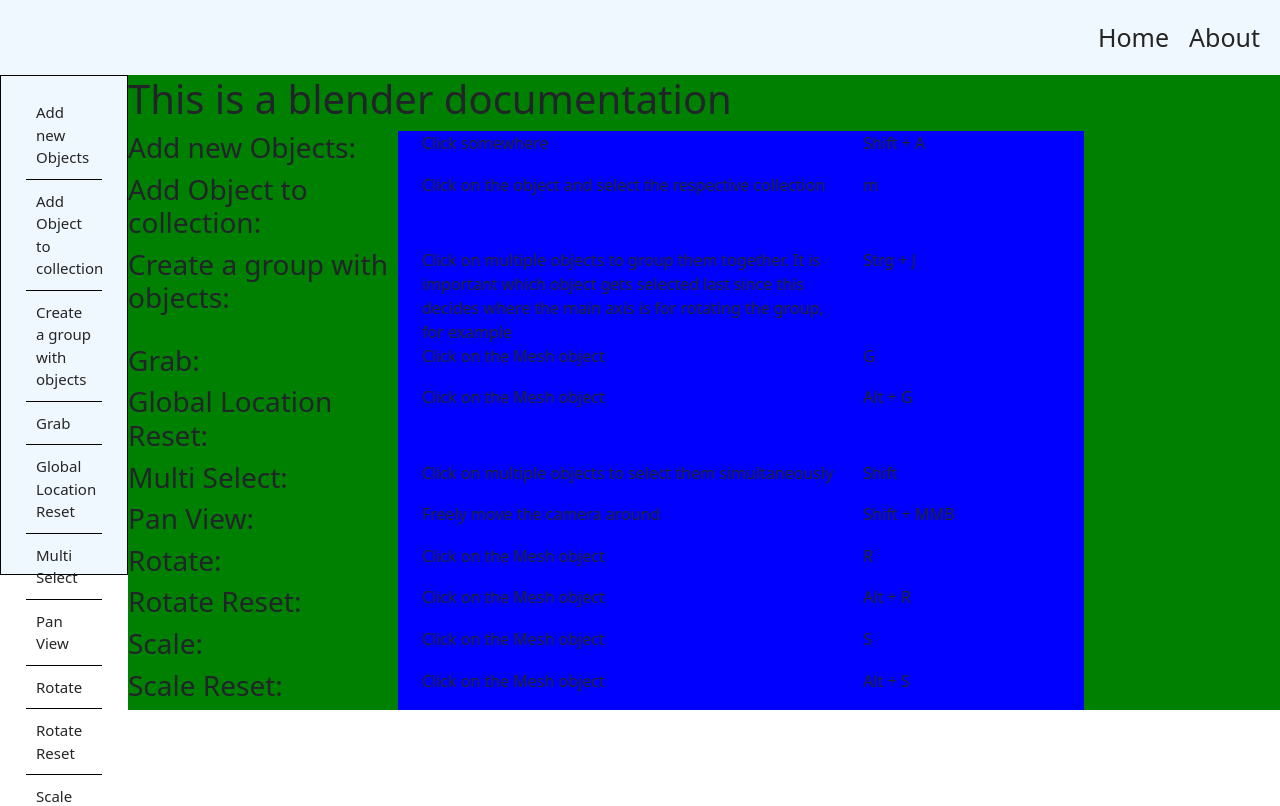
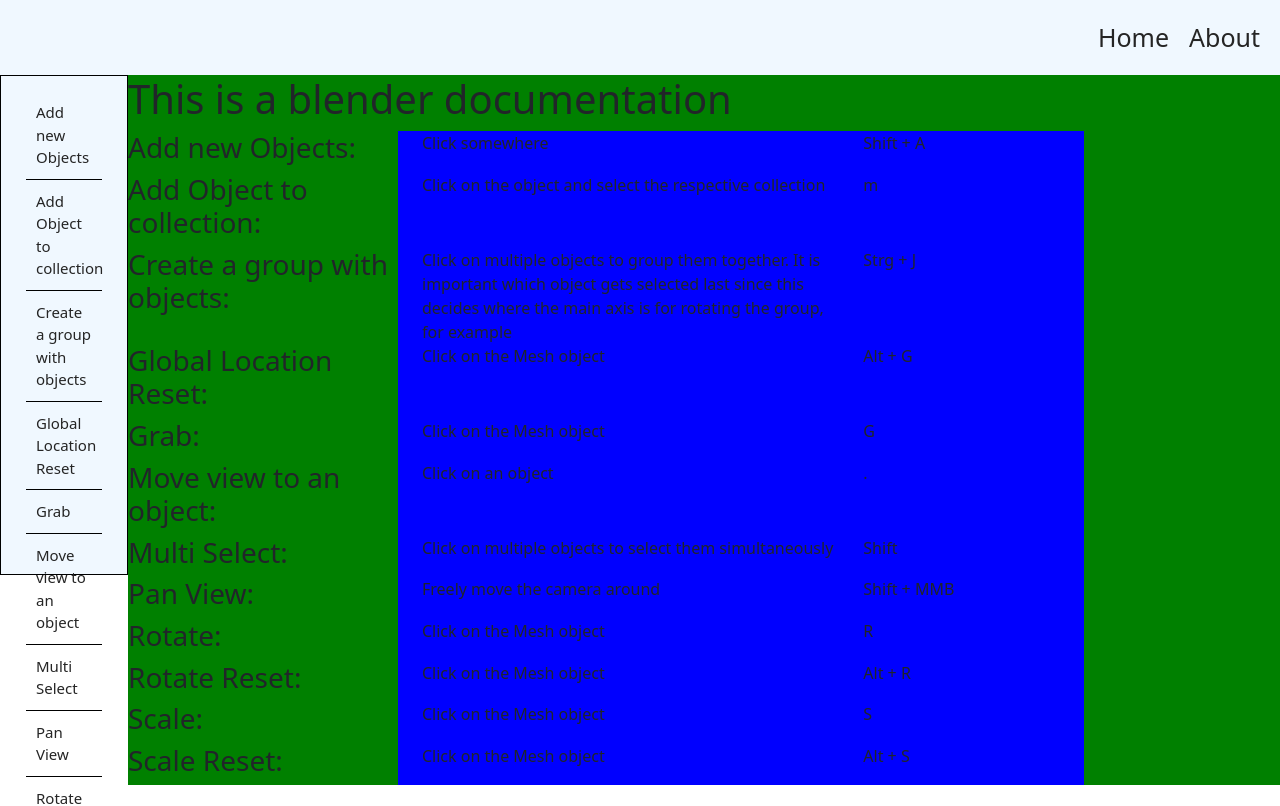
Before and after one commit to Matthes-Baer/Blenumentation, a SvelteKit app: page /blender in a window 1280 px wide. Shown: the top 806 px of the page. Built offline with nearby package versions, Linux system fonts and the light colour scheme.

Commit message:
update: Updated sort logic for blender docs data entries

```diff
--- a/src/data/blender/documentationData.ts
+++ b/src/data/blender/documentationData.ts
@@ -24,14 +24,22 @@
 		description: 'Click on the object and select the respective collection',
 		keystroke: 'm'
 	},
-	{ name: 'Pan View', description: 'Freely move the camera around', keystroke: 'Shift + MMB' }
+	{ name: 'Pan View', description: 'Freely move the camera around', keystroke: 'Shift + MMB' },
+	{ name: 'Move view to an object', description: 'Click on an object', keystroke: '.' }
 ];
 
 // alphabetical sort function
 export const sortedDocumentationData = documentationData.sort(
-	(a: documentationDataInterface, b: documentationDataInterface) => {
-		const upperCaseA = a.name.toUpperCase();
-		const upperCaseB = b.name.toUpperCase();
-		return upperCaseA.charCodeAt(0) - upperCaseB.charCodeAt(0);
+	(a: documentationDataInterface, b: documentationDataInterface): any => {
+		const upperCaseA = a.name.toUpperCase().split('');
+		const upperCaseB = b.name.toUpperCase().split('');
+
+		for (let i = 0; i < Math.max(upperCaseA.length, upperCaseB.length); i++) {
+			if (upperCaseA[i] == upperCaseB[i]) {
+				continue;
+			} else {
+				return upperCaseA.join('').charCodeAt(i) - upperCaseB.join('').charCodeAt(i);
+			}
+		}
 	}
 );
```
